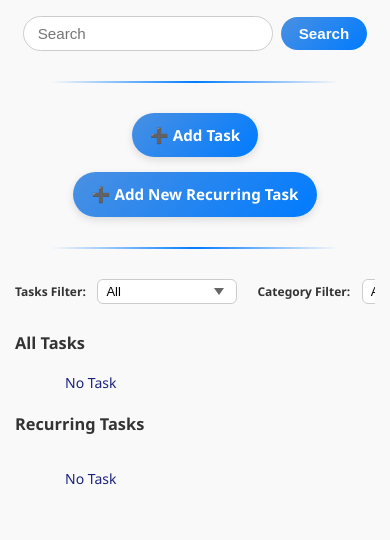
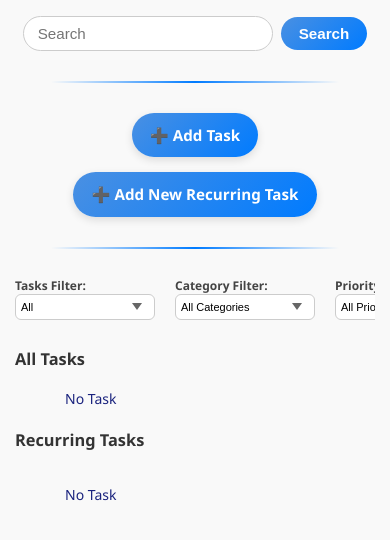
Before and after one commit to yohaneqy-cyber/todolist, a Django app: page / in a window 390 px wide. Shown: the part 60-600 px from the top of the page. Run offline with Django 5.2, Linux system fonts and the light colour scheme; data comes from the database, SQL or seed files in the repository; both versions use the stored data as it was after the commit.

Commit message:
Add responsive filter container with horizontal scroll for mobile

```diff
--- a/base/static/css/style.css
+++ b/base/static/css/style.css
@@ -168,20 +168,51 @@
 
 @media (max-width: 600px) {
   .filters-container {
+    display: flex !important;
     flex-wrap: nowrap !important;
-    overflow-x: auto !important;
+    overflow-x: hidden !important;  /* نذار اسکرول بیاد */
     padding-bottom: 6px;
+    gap: 6px;                       /* فاصله کمتر */
+  }
+
+  .filters-container > * {
+    flex: 0 0 auto;
+    min-width: 75px !important;    /* عرض خیلی کمتر */
   }
 
   .filters-container select {
-    font-size: 13px !important;
-    padding: 4px 8px !important;
+    font-size: 11px !important;    /* فونت کوچکتر */
+    padding-top: 2px !important;
+    padding-bottom: 2px !important;
+    padding-left: 5px !important;
+    padding-right: 5px !important;
+    border-radius: 5px;
+    border: 1px solid #ccc;
+    background-color: #fff;
+    width: 100%;
+    box-sizing: border-box;
+    transition: border-color 0.3s ease;
+    min-height: 26px !important;   /* ارتفاع کمتر */
+    line-height: 1.1;
+  }
+
+  .filters-container select:focus {
+    outline: none;
+    border-color: #4a90e2;
+    box-shadow: 0 0 6px #4a90e2;
   }
 
   .filters-container label {
     font-size: 12px !important;
+    white-space: nowrap;
+    color: #444;
+    display: block;
+    margin-bottom: 2px;
+    line-height: 1.1;
   }
 }
+
+
 
 
 .profile-form .form-group input[type="text"],
@@ -402,18 +433,26 @@
 }
 
 @media (max-width: 600px) {
-  .task-card {
-    flex-basis: 48%;
-    max-width: 48%;
+  .task-actions {
+    display: grid !important;
+    grid-template-columns: repeat(2, 1fr) !important; /* دو ستون مساوی */
+    gap: 10px !important;                              /* فاصله بین دکمه‌ها */
+    justify-content: center !important;                /* وسط چین کردن کل گرید */
   }
 
   .task-actions a.btn,
   .task-actions button.btn,
   .task-actions form button.btn {
-    flex-basis: 48%;
-    max-width: 48%;
+    width: 100% !important;      /* دکمه‌ها پر کنندۀ ستون باشن */
+    min-width: 80px !important;
+    padding: 6px 8px !important;
+    font-size: 0.8rem !important;
+    white-space: nowrap !important;
+    box-sizing: border-box !important;
+    text-align: center !important;
   }
 }
+
 
 .task-priority {
   display: inline-block;
```
Also changed, not shown: db.sqlite3.
